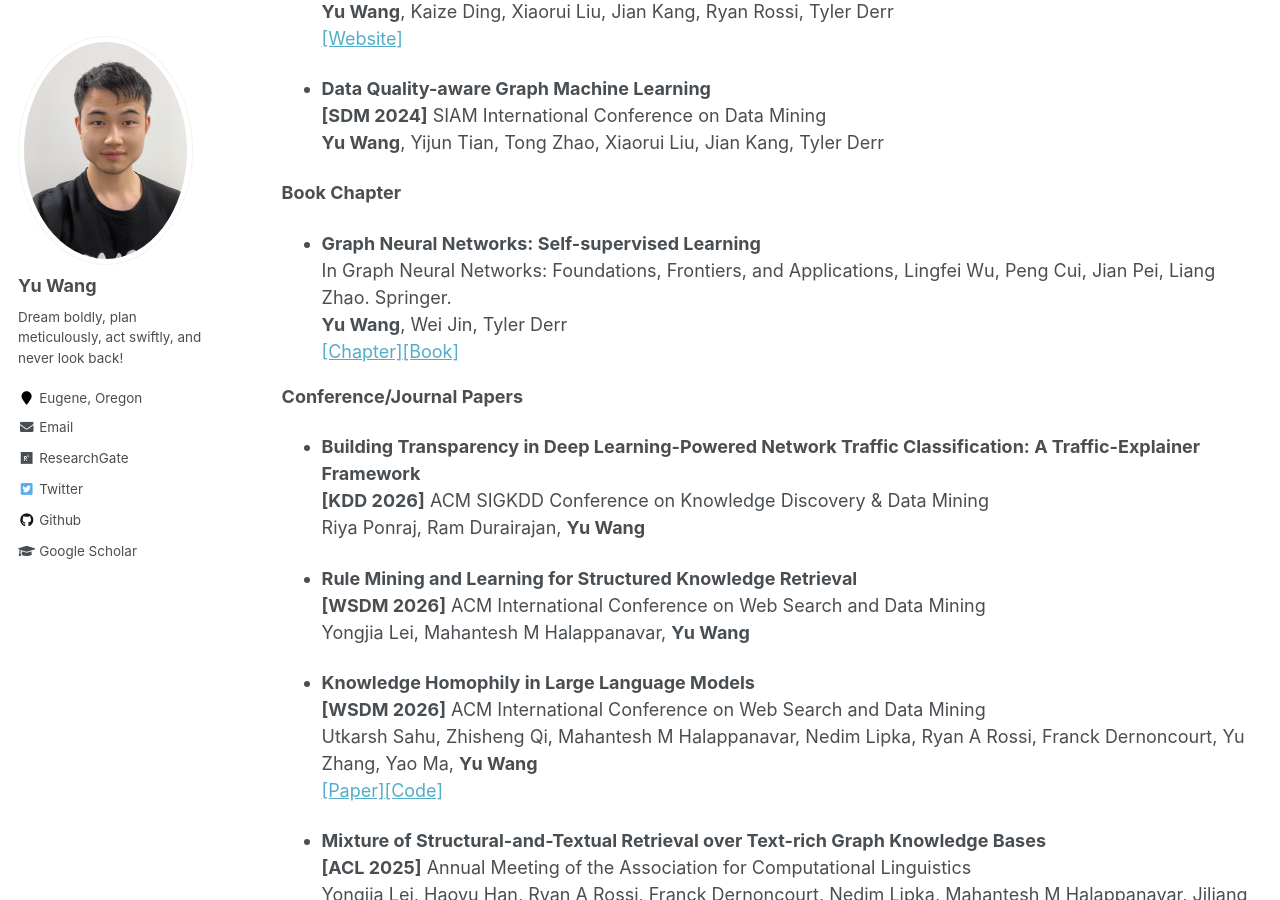
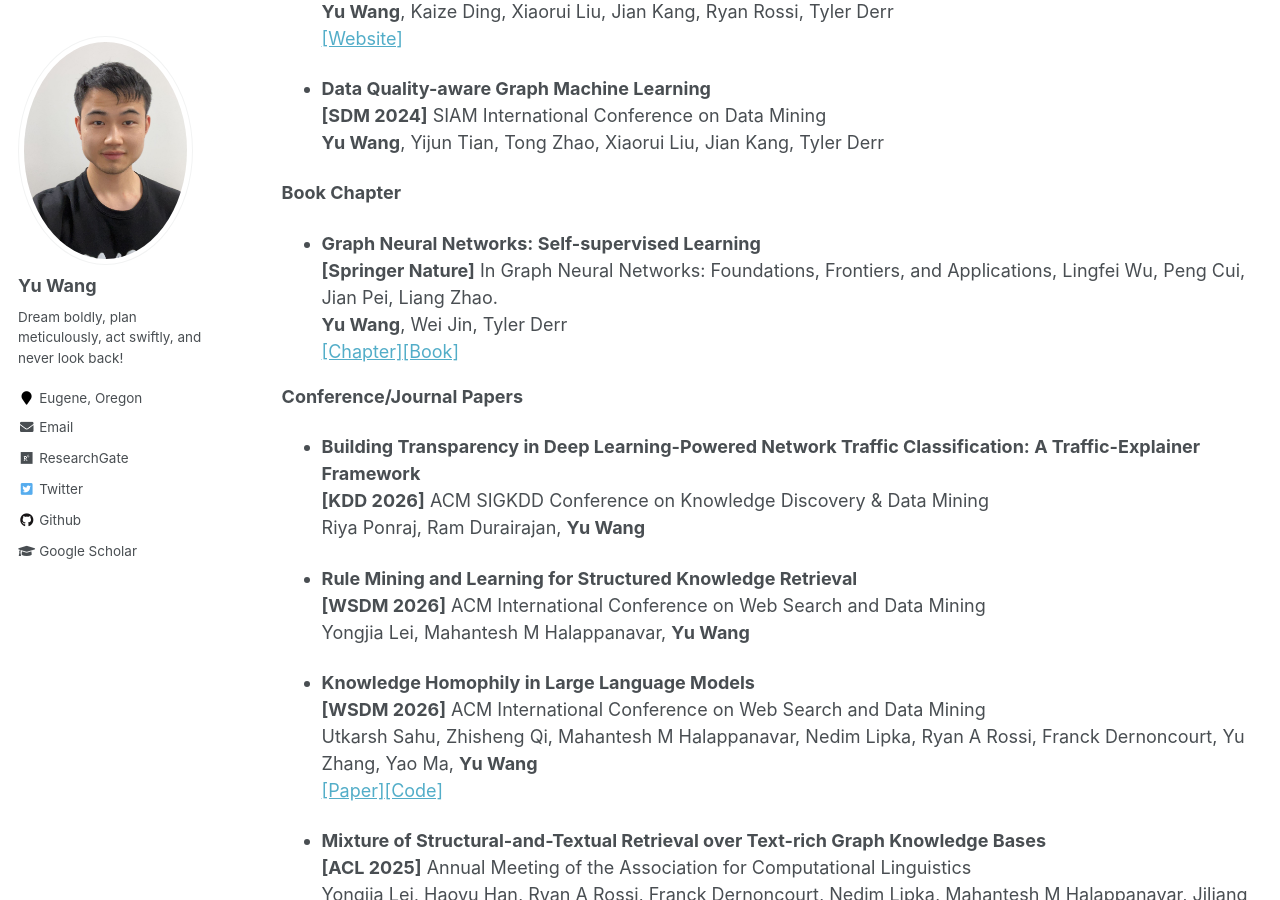
Before and after one commit to yuwang0103/yuwang0103.github.io, a Jekyll site: the page built from _pages/publication.md, in a window 1280 px wide and 900 px high, scrolled down 584 px. Built offline with Jekyll 4.4.1, drawn with Linux system fonts in a browser that asks for light colours; some of the changed text lies outside the part shown.

Commit message:
Update publication page

```diff
--- a/_pages/publication.md
+++ b/_pages/publication.md
@@ -29,7 +29,7 @@
 
 **Book Chapter**
 - **Graph Neural Networks: Self-supervised Learning**
-  <br> In Graph Neural Networks: Foundations, Frontiers, and Applications, Lingfei Wu, Peng Cui, Jian Pei, Liang Zhao. Springer.
+  <br> **[Springer Nature]** In Graph Neural Networks: Foundations, Frontiers, and Applications, Lingfei Wu, Peng Cui, Jian Pei, Liang Zhao.
   <br> **Yu Wang**, Wei Jin, Tyler Derr
   <br> [[Chapter]](https://link.springer.com/chapter/10.1007/978-981-16-6054-2_18)[[Book]](https://link.springer.com/book/10.1007/978-981-16-6054-2)
 
@@ -142,7 +142,7 @@
   <br> [[Paper]](https://arxiv.org/abs/2308.11730)[[Code]](https://github.com/YuWVandy/KG-LLM-MDQA)
 
 - **WelQrate: Defining the Gold Standard in Small Molecule Drug Discovery Benchmarking**
-  <br> Conference on Neural Information Processing Systems (NeurIPS) 2024
+  <br> **[NeurIPS 2024]** Conference on Neural Information Processing Systems
   <br> Yunchao Liu, Ha Dong, Xin Wang, Rocco Moretti, **Yu Wang**, Zhaoqian Su, Jiawei Gu, Bobby Bodenheimer, Charles Weaver, Jens Meiler, Tyler Derr
   <br> [[Paper]](https://arxiv.org/abs/2411.09820)[[Code]](http://www.welqrate.org/)
 
```
